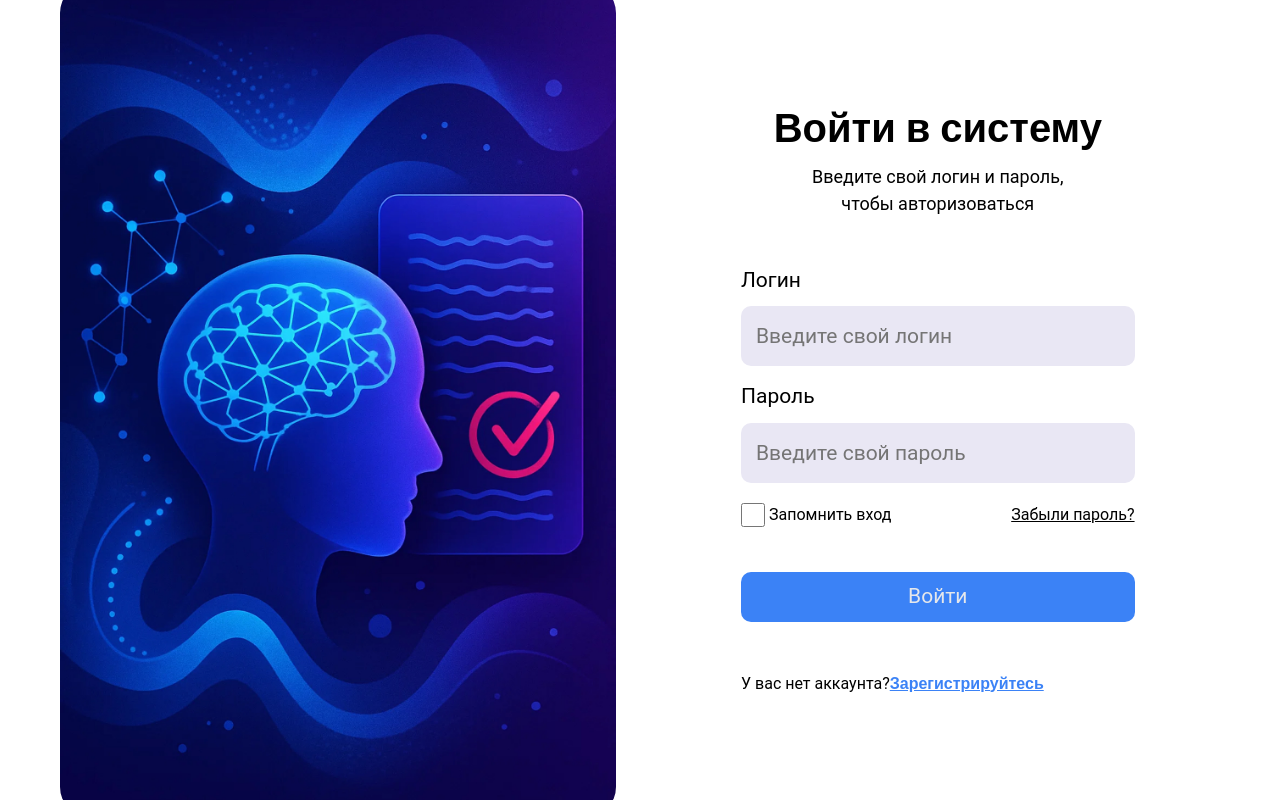
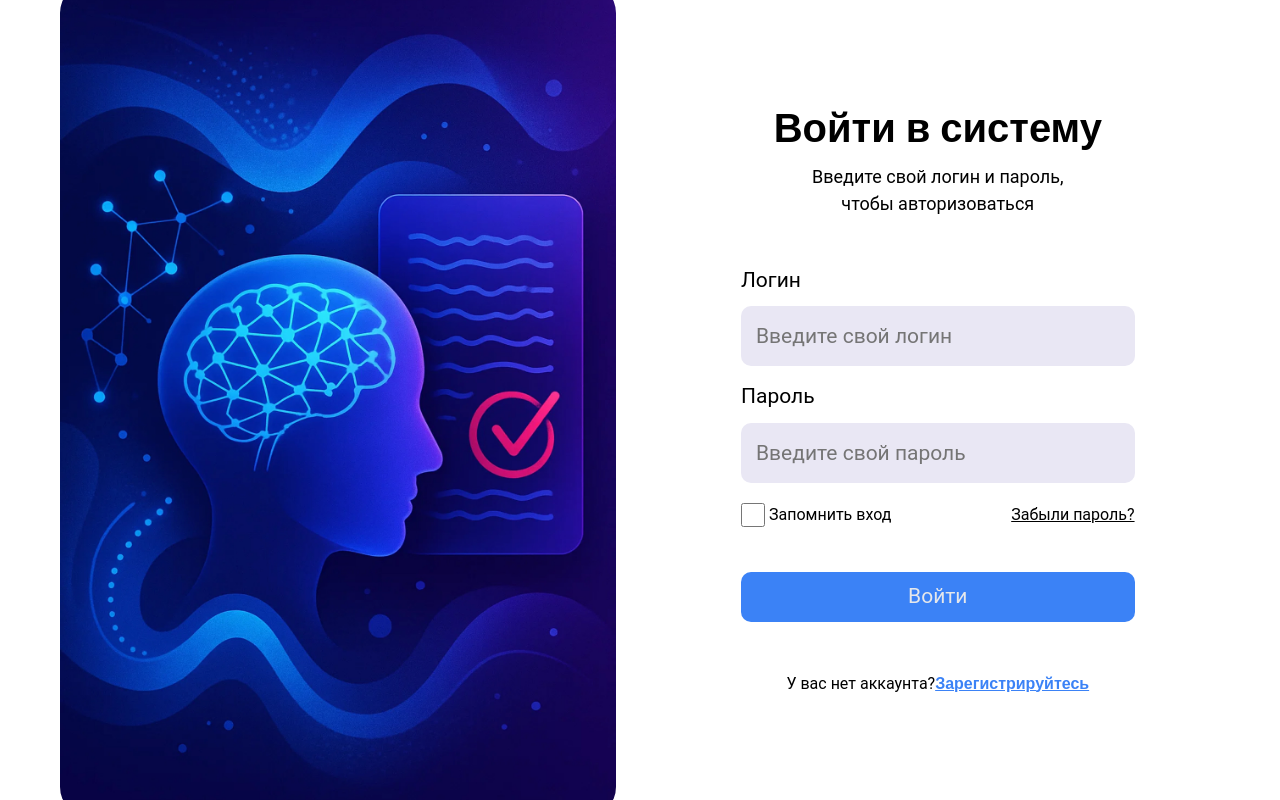
Before and after one commit to Dorkads/spellfixer-interface, a React (Vite) app: page / in a window 1280 px wide. Built offline with nearby package versions, Linux system fonts and the light colour scheme; a web font is replaced by a local one.

Commit message:
Визуальная корректировка

```diff
--- a/src/components/form/auth/AuthForm.scss
+++ b/src/components/form/auth/AuthForm.scss
@@ -92,7 +92,7 @@
 
   &__noacc {
     @include flex-center;
-    text-align: center;
+    justify-content: center;
     margin-top: 50px;
 
     &__link {
--- a/src/components/form/reg/Registration.scss
+++ b/src/components/form/reg/Registration.scss
@@ -60,7 +60,9 @@
 
   &__loggin {
     @include flex-center;
+    justify-content: center;
     margin-top: 50px;
+
   }
 
   &__in {
--- a/src/components/topbar/TopBar.scss
+++ b/src/components/topbar/TopBar.scss
@@ -6,7 +6,6 @@
 } */
 
 .topbar {
-
   &__inner {
     @include flex-center;
     gap: 10px;
@@ -31,7 +30,7 @@
     }
 
     &__name {
-      @include roboto-r(16px);
+      @include roboto-r(18px);
     }
   }
 
```
